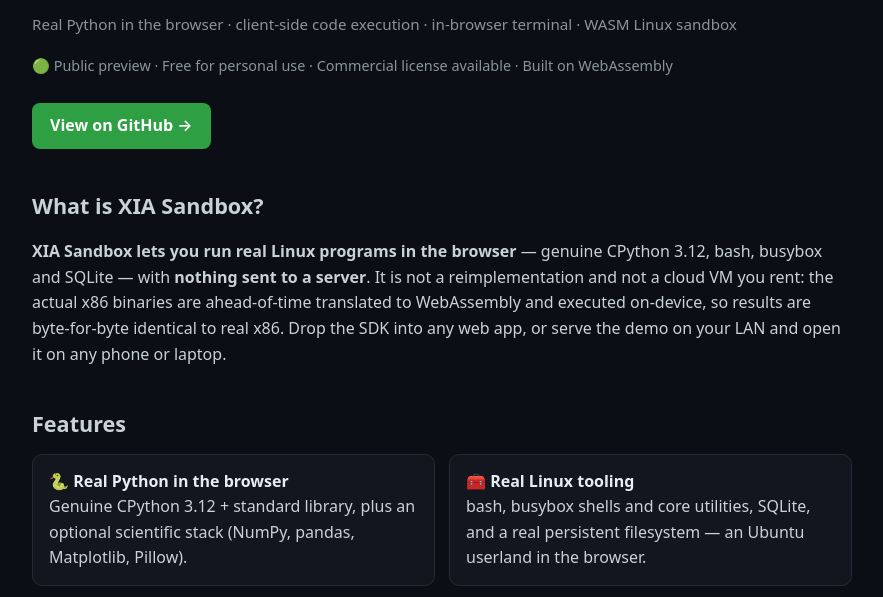
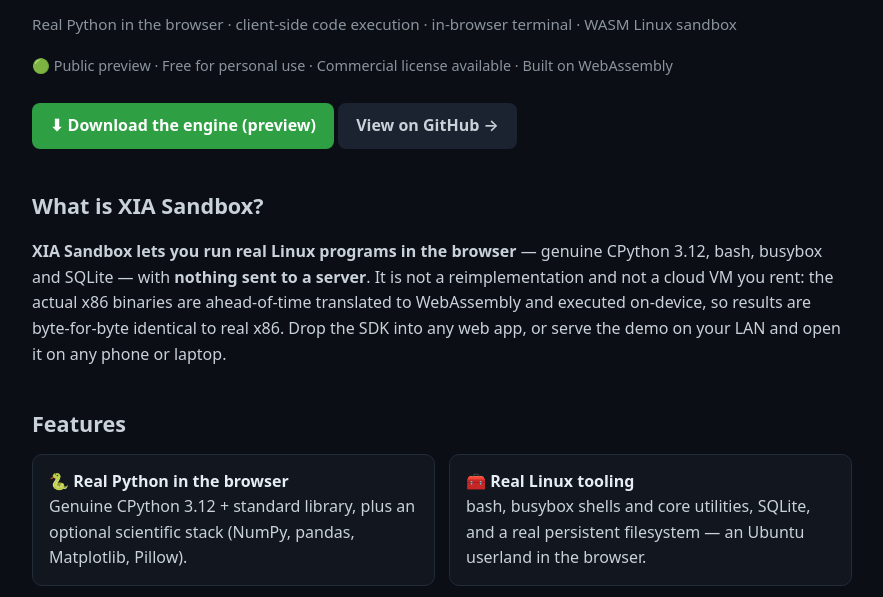
Before and after one commit to gary95271/xia-sdk, a plain HTML site: page index.html in a window 1280 px wide. Shown: the part 201-798 px from the top of the page, without its empty margins (198-1081 px from the left). Drawn offline with Linux system fonts and the light colour scheme.

Commit message:
docs: engine preview is live — reconcile landing site to the published release
- EULA.md / THIRD-PARTY-NOTICES.md: replace pre-launch DRAFTs with the finalized
  versions (Licensor xuanji.dev, Cayman law; notices match the actually-shipped
  components busybox/CPython/glibc/libxcrypt + Pyodide + OpenSSL; corresponding-source
  = official upstream + BD@xuanji.dev written offer).
- README.md / README.zh-CN.md: engine build is now downloadable — link the release,
  real download+unzip quick-start, roadmap/FAQ/contact updated.
- index.html: add a Download CTA to the release; align footer copyright.
- CHANGELOG.md: add [engine-v0.1.0-preview] 2026-06-14.

```diff
--- a/index.html
+++ b/index.html
@@ -77,7 +77,8 @@
   <p class="lead">XIA Sandbox runs <strong>real CPython, bash, busybox and SQLite</strong> entirely inside a browser tab — on the user's own device, via native AOT <strong>x86&nbsp;→&nbsp;WebAssembly</strong> translation.</p>
   <p class="sub">Real Python in the browser · client-side code execution · in-browser terminal · WASM Linux sandbox</p>
   <div class="badges">🟢 Public preview · Free for personal use · Commercial license available · Built on WebAssembly</div>
-  <a class="cta" href="https://github.com/gary95271/xia-sdk">View on GitHub →</a>
+  <a class="cta" href="https://github.com/gary95271/xia-sdk/releases/tag/engine-v0.1.0-preview">⬇ Download the engine (preview)</a>
+  <a class="cta" href="https://github.com/gary95271/xia-sdk" style="background:#1b2230;color:#c9d1d9;">View on GitHub →</a>
 
   <h2>What is XIA Sandbox?</h2>
   <p><strong>XIA Sandbox lets you run real Linux programs in the browser</strong> — genuine CPython 3.12, bash, busybox and SQLite — with <strong>nothing sent to a server</strong>. It is not a reimplementation and not a cloud VM you rent: the actual x86 binaries are ahead-of-time translated to WebAssembly and executed on-device, so results are byte-for-byte identical to real x86. Drop the SDK into any web app, or serve the demo on your LAN and open it on any phone or laptop.</p>
@@ -111,7 +112,7 @@
   <footer>
     XIA Sandbox — run real Linux, Python, bash and SQLite in the browser via x86→WebAssembly.
     Source-available / commercial: free for personal use, commercial license available.
-    © XIA Sandbox — all rights reserved. ·
+    © xuanji.dev (XIA Sandbox) — all rights reserved. ·
     <a href="https://github.com/gary95271/xia-sdk">GitHub</a> ·
     <a href="https://github.com/gary95271/xia-sdk/blob/main/README.zh-CN.md">中文</a>
   </footer>
```
Also changed, not shown: 5 other files.
